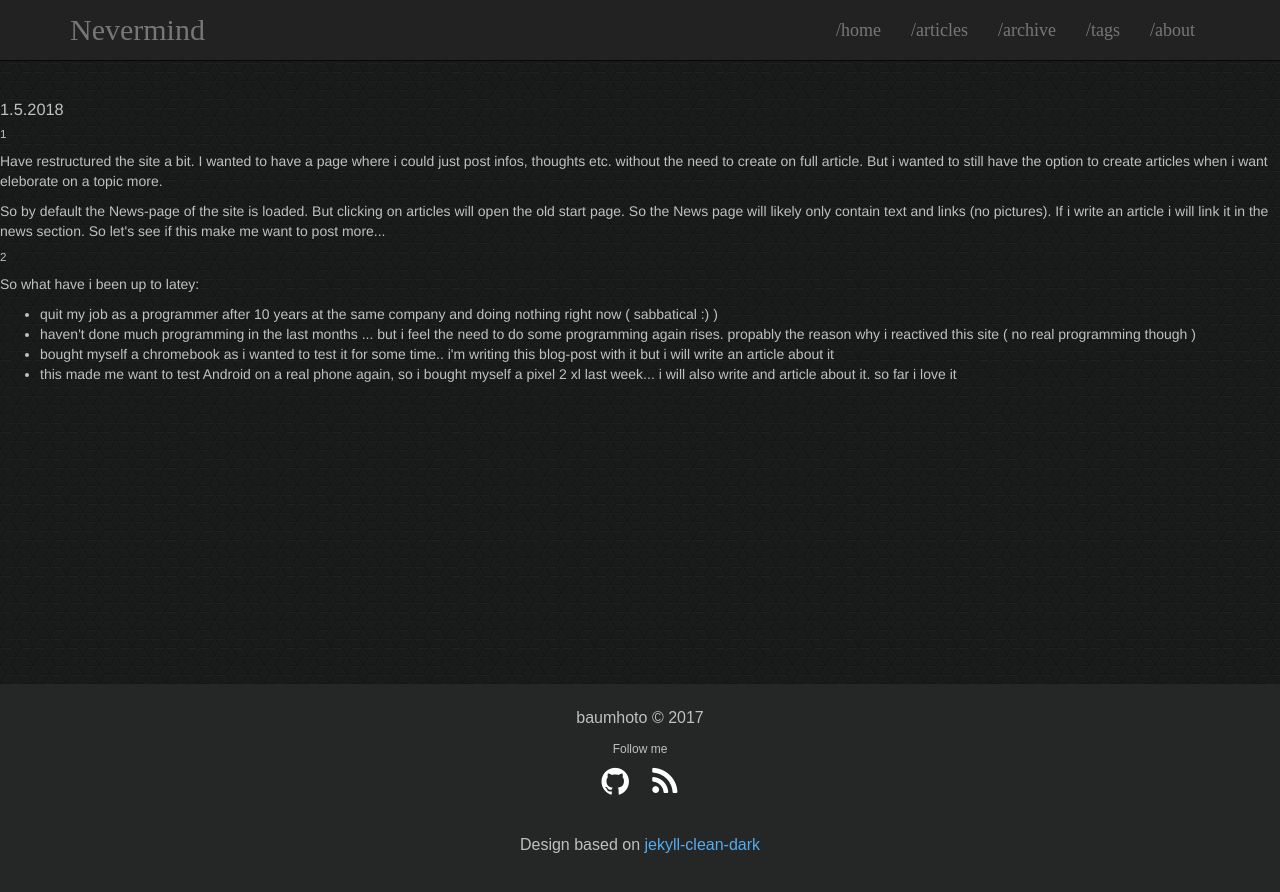
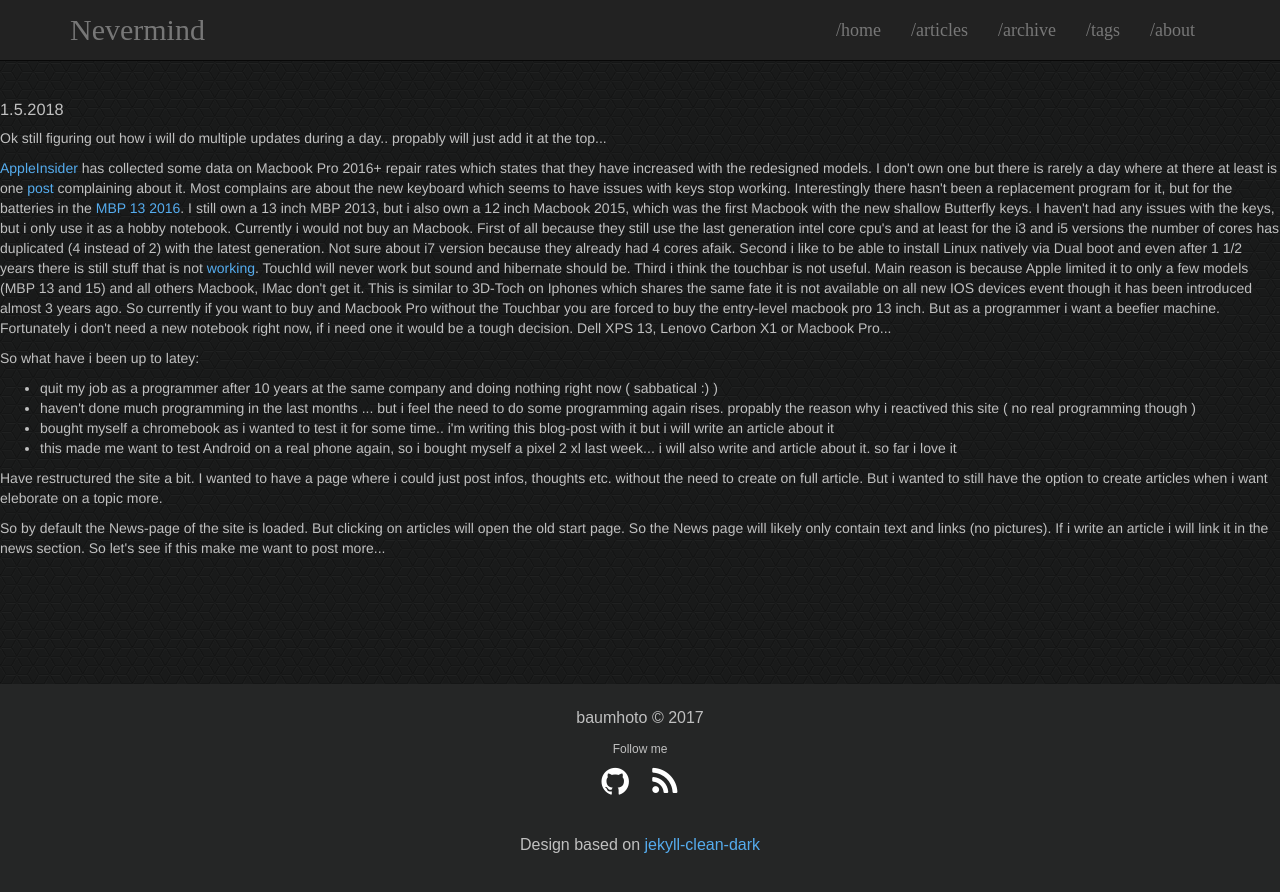
Before and after one commit to baumhoto/baumhoto.github.io, a Jekyll site: the page html/news.html, which Jekyll copies as it is, in a window 1280 px wide. Shown: the top 892 px of the page. Built offline with Jekyll 4.4.1, drawn with Linux system fonts in a browser that asks for light colours.

Commit message:
added news entry from ipad

```diff
--- a/html/news.html
+++ b/html/news.html
@@ -54,14 +54,17 @@
   <div id="content">
       <div id="2018_5_1">
     <h3>1.5.2018</h3>
-    <h5>1</h5>
-    <p>Have restructured the site a bit. I wanted to have a page where i could just post infos, thoughts etc. without the need to create on full article.
-      But i wanted to still have the option to create articles when i want eleborate on a topic more.
+    <p>Ok still figuring out how i will do multiple updates during a day.. propably will just add it at the top...
     </p>
-    <p>So by default the News-page of the site is loaded. But clicking on articles will open the old start page. So the News page will likely only contain text
-      and links (no pictures). If i write an article i will link it in the news section. So let's see if this make me want to post more...
-    </p>
-    <h5>2</h5>
+    <p><a href="https://appleinsider.com/articles/18/04/30/2016-macbook-pro-butterfly-keyboards-failing-twice-as-frequently-as-older-models
+">AppleInsider</a> has collected some data on Macbook Pro 2016+ repair rates which states that they have increased with the redesigned models. I don't own one but there is rarely a day where at there at least is one <a href="https://theoutline.com/post/4277/dont-buy-the-new-macbook-pros-even-on-sale-in-my-opinion?zd=1&zi=5jafunva">post</a> complaining about it. Most complains are about the new keyboard which seems to have issues with keys stop working. Interestingly there hasn't been a replacement program for it, but for the batteries in the <a href="https://9to5mac.com/2018/04/20/macbook-pro-no-touchbar-battery-replacement/">MBP 13 2016</a>.
+I still own a 13 inch MBP 2013, but i also own a 12 inch Macbook 2015, which was the first Macbook with the new shallow Butterfly keys. I haven't had any issues with the keys, but i only use it as a hobby notebook.
+
+Currently i would not buy an Macbook. First of all because they still use the last generation intel core cpu's and at least for the i3 and i5 versions the number of cores has duplicated (4 instead of 2) with the latest generation.
+Not sure about i7 version because they already had 4 cores afaik. Second i like to be able to install Linux natively via Dual boot and even after 1 1/2 years there is still stuff that is not <a href="https://github.com/Dunedan/mbp-2016-linux">working</a>. TouchId will never work but sound and hibernate should be. Third i think the touchbar is not useful. Main reason is because Apple limited it to only a few models (MBP 13 and 15) and all others Macbook, IMac don't get it. This is similar to 3D-Toch on Iphones which shares the same fate it is not available on all new IOS devices event though it has been introduced almost 3 years ago.
+
+So currently if you want to buy and Macbook Pro without the Touchbar you are forced to buy the entry-level macbook pro 13 inch. But as a programmer i want a beefier machine. Fortunately i don't need a new notebook right now, if i need one it would be a tough decision. Dell XPS 13, Lenovo Carbon X1 or Macbook Pro...
+ </p>
     <p>So what have i been up to latey:
     <ul>
         <li>quit my job as a programmer after 10 years at the same company and doing nothing right now ( sabbatical :) )</li>
@@ -70,6 +73,13 @@
         <li>this made me want to test Android on a real phone again, so i bought myself a pixel 2 xl last week... i will also write and article about it. so far i love it</li>
     </ul>
     </p>
+    <p>Have restructured the site a bit. I wanted to have a page where i could just post infos, thoughts etc. without the need to create on full article.
+      But i wanted to still have the option to create articles when i want eleborate on a topic more.
+    </p>
+    <p>So by default the News-page of the site is loaded. But clicking on articles will open the old start page. So the News page will likely only contain text
+      and links (no pictures). If i write an article i will link it in the news section. So let's see if this make me want to post more...
+    </p>
+
     </div>
   </div>
   <footer class="footer-distributed">
```
